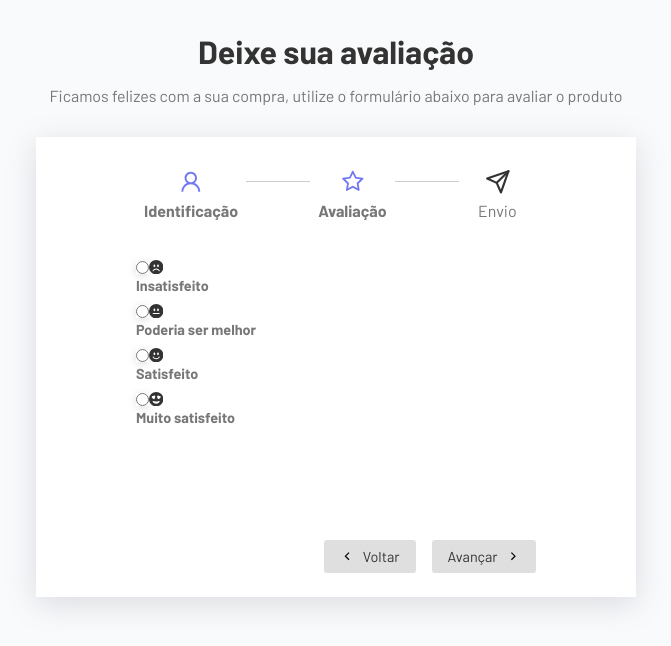
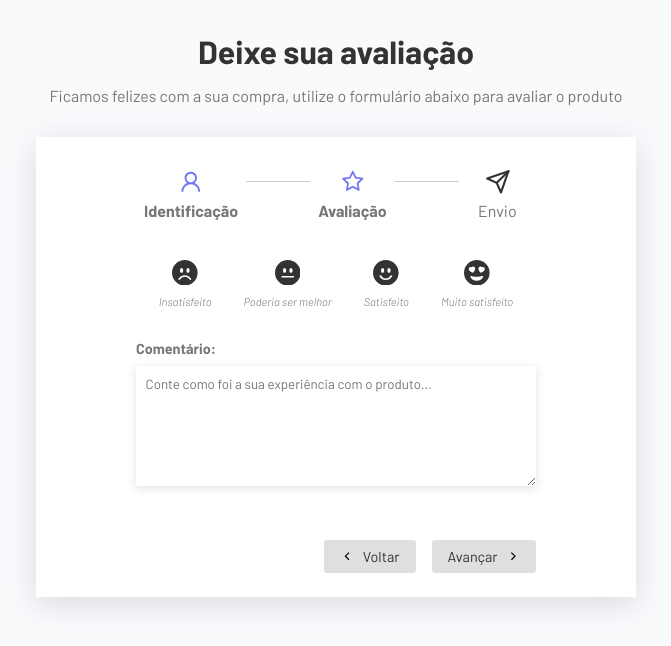
Before and after one commit to Bruno-Vitor/multistep-form-react, a React (Vite) app in the folder multistep-form-react/: page / in a window 1280 px wide. Both pictures are taken after typing "Sample", "name@example.com" into the empty fields and a click on the button "Avançar". Shown: the top 646 px of the page, without its empty margins (304-975 px from the left). Built offline with nearby package versions, Linux system fonts and the light colour scheme.

Commit message:
Update 1.7

```diff
--- /dev/null
+++ b/multistep-form-react/src/components/ReviewForm.css
@@ -0,0 +1,38 @@
+.form-control.score-container {
+  flex-direction: row;
+  gap: 2rem;
+  justify-content: center;
+}
+
+.score-container svg {
+  font-size: 1.6rem;
+  cursor: pointer;
+  transition: 0.3s;
+}
+
+.score-container svg:hover {
+  fill: #7076f4;
+}
+
+.score-container input:checked ~ svg {
+  fill: #7076f4;
+}
+
+.radio-container {
+  text-align: center;
+  position: relative;
+}
+
+.radio-container input {
+  opacity: 0;
+  position: absolute;
+  top: 15px;
+  left: 30px;
+}
+
+.radio-container p {
+  font-style: italic;
+  font-weight: 300;
+  font-size: 0.7rem;
+  margin-top: 0.4rem;
+}
--- a/multistep-form-react/src/components/ReviewForm.jsx
+++ b/multistep-form-react/src/components/ReviewForm.jsx
@@ -4,6 +4,8 @@ import {
   BsFillEmojiNeutralFill,
   BsFillEmojiFrownFill,
 } from "react-icons/bs";
+
+import "./ReviewForm.css";
 
 const ReviewForm = () => {
   return (
@@ -30,6 +32,15 @@ const ReviewForm = () => {
           <p>Muito satisfeito</p>
         </label>
       </div>
+      <div className="form-control">
+        <label htmlFor="comment">Comentário:</label>
+        <textarea
+          name="comment"
+          id="comment"
+          placeholder="Conte como foi a sua experiência com o produto..."
+          required
+          ></textarea>
+      </div>
     </div>
   );
 };
```
